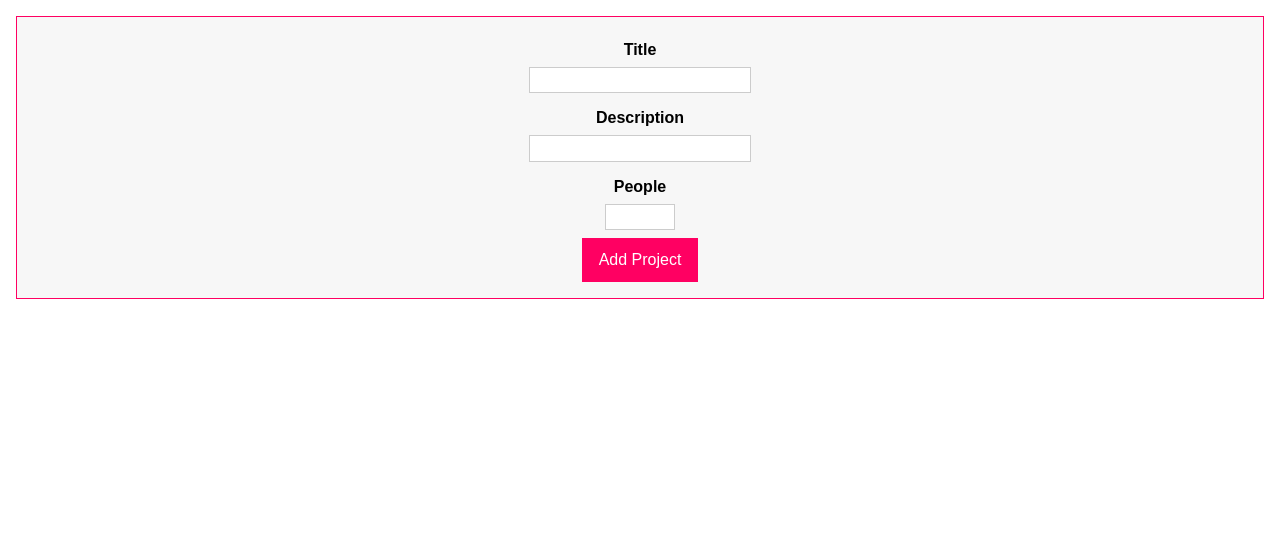
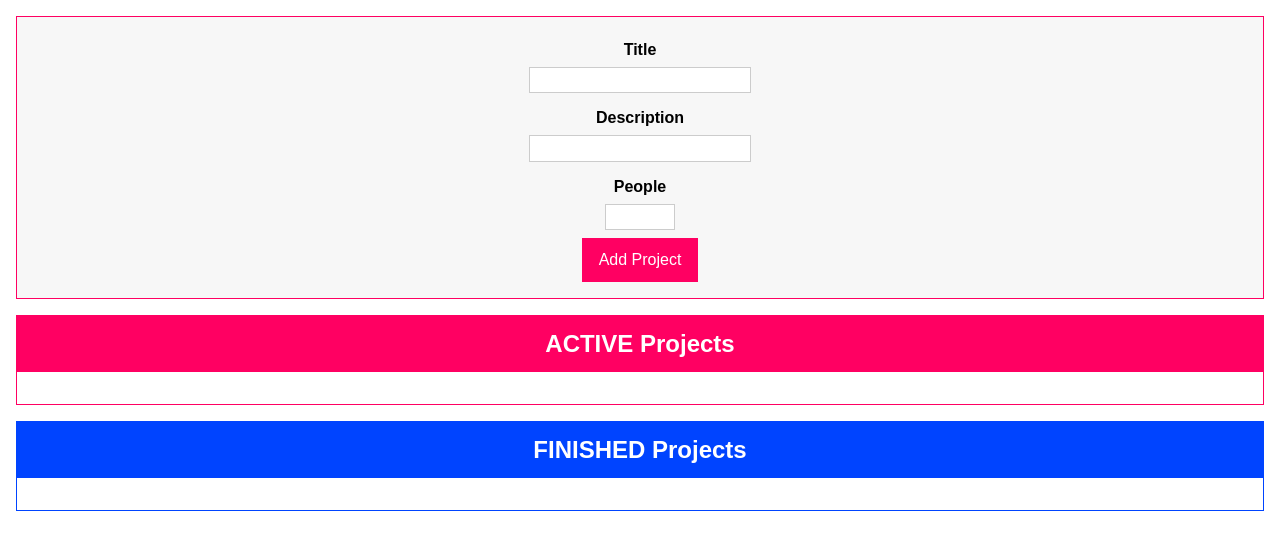
Before and after one commit to AmirRezaM75/learn-typescript-drag-and-drop, a website with bundled scripts: page index.html in a window 1280 px wide. Built offline with nearby package versions, Linux system fonts and the light colour scheme.

Commit message:
Rendering project lists

```diff
--- a/src/app.ts
+++ b/src/app.ts
@@ -62,7 +62,7 @@ class ProjectForm {
     if (validator.fails()) {
       alert("This given data is invalid");
     } else {
-      console.log("sucess");
+      console.log("success");
       this.reset();
     }
   }
@@ -80,6 +80,31 @@ class ProjectForm {
 
   attach() {
     this.container.insertAdjacentElement("afterbegin", this.form);
+  }
+}
+
+class ProjectContainer {
+  container: HTMLDivElement;
+
+  template: HTMLTemplateElement;
+
+  element: HTMLElement;
+
+  constructor(type: "active" | "finished") {
+    this.container = document.getElementById("app")! as HTMLDivElement;
+
+    this.template = document.getElementById(
+      "projects-container"
+    )! as HTMLTemplateElement;
+
+    this.element = document.importNode(this.template.content, true)
+      .firstElementChild! as HTMLElement;
+    this.element.id = `${type}-projects`;
+
+    const header = this.element.querySelector("h2")! as HTMLHeadElement;
+    header.innerText = `${type.toUpperCase()} Projects`;
+
+    this.container.insertAdjacentElement("beforeend", this.element);
   }
 }
 
@@ -134,7 +159,6 @@ class Validator {
   }
 
   private required(value: string) {
-    console.log(value.length);
     return value.length > 0;
   }
 
@@ -156,3 +180,5 @@ class Validator {
 }
 
 new ProjectForm();
+new ProjectContainer("active");
+new ProjectContainer("finished");
```
Also changed, not shown: index.html (+1 -1 lines), dist/app.js.
